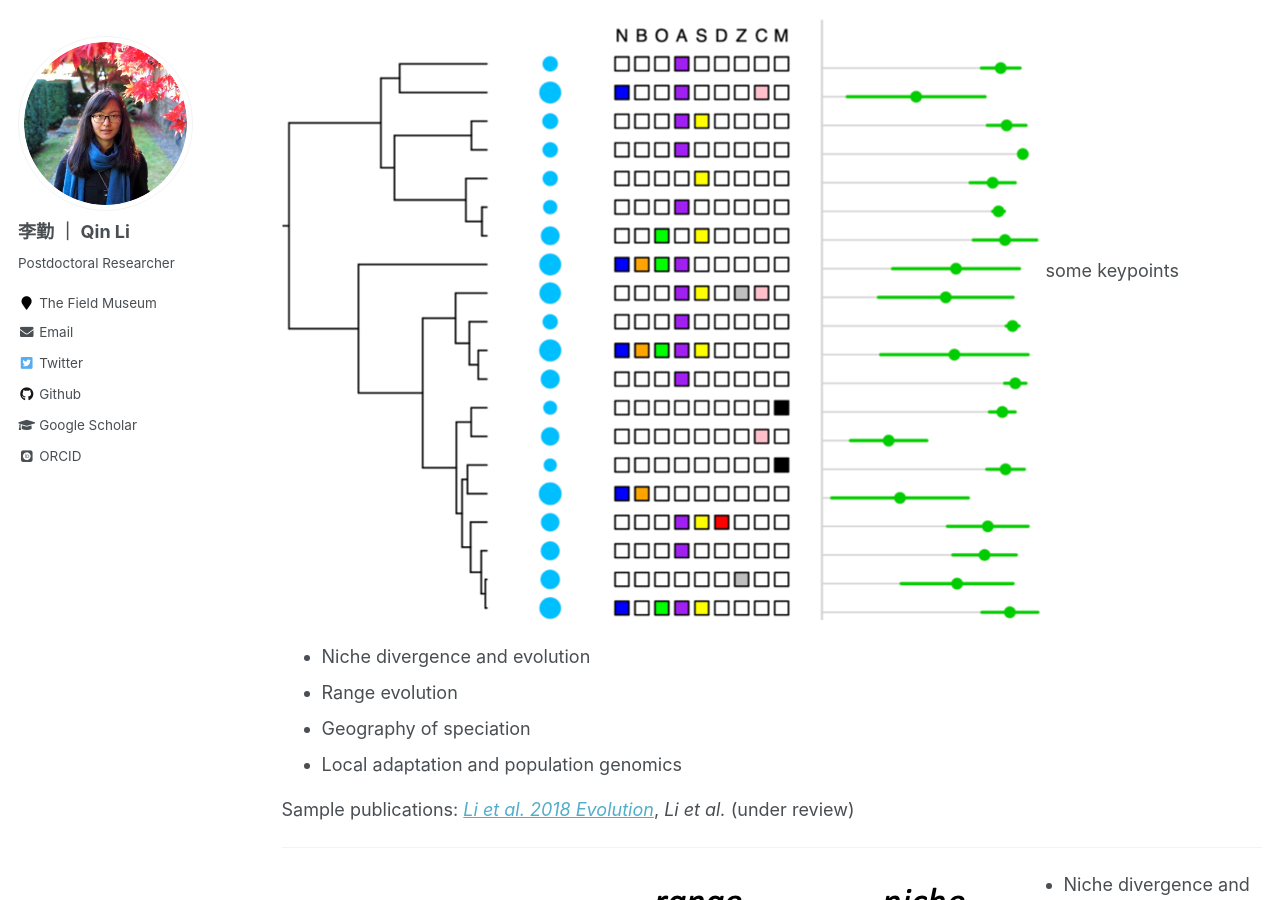
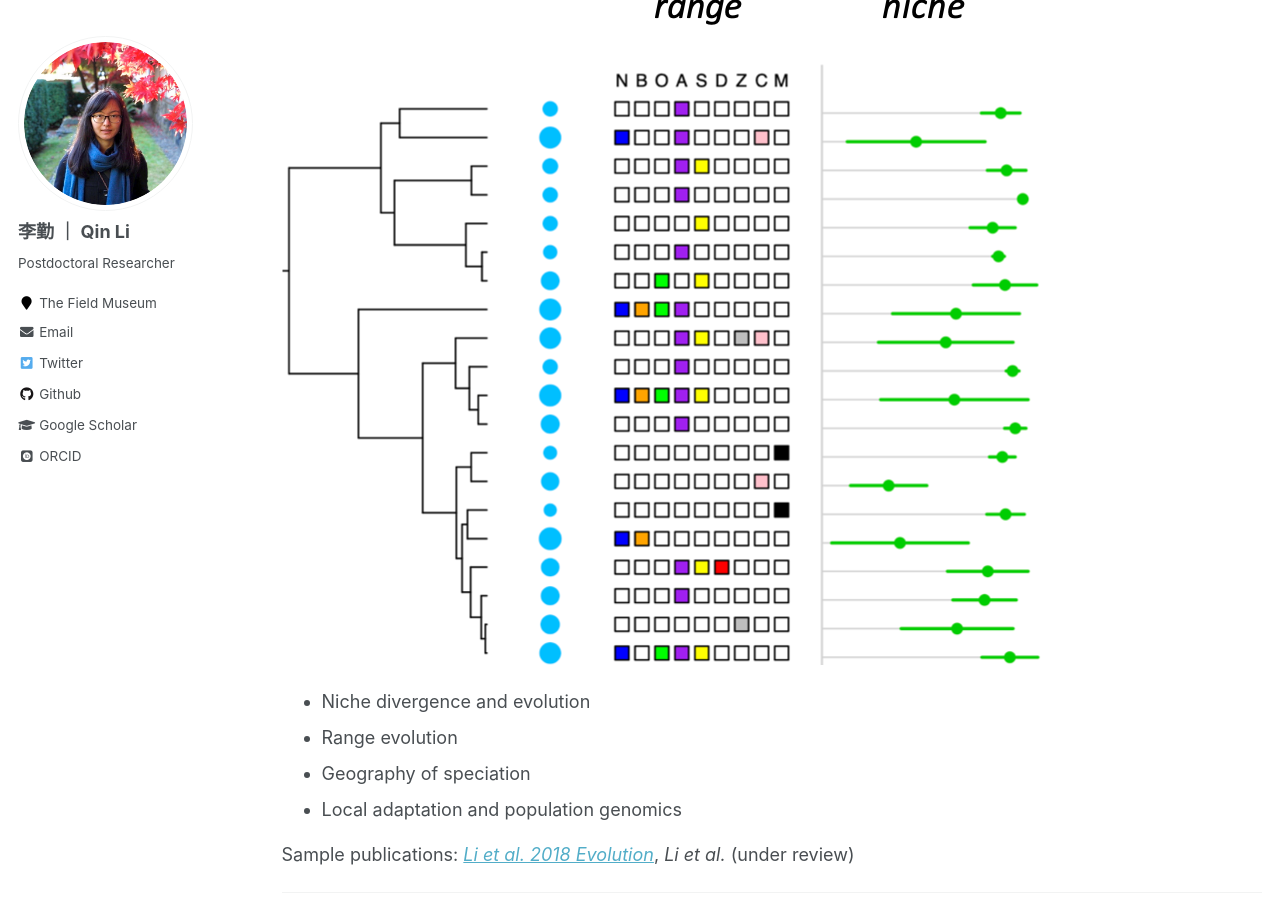
Before and after one commit to qli/qli.github.io, a Jekyll site: the page built from _pages/research.md, in a window 1280 px wide and 900 px high, scrolled down 539 px. Built offline with Jekyll 4.4.1, drawn with Linux system fonts in a browser that asks for light colours; some web fonts are replaced.

Commit message:
modify figs

```diff
--- a/_pages/research.md
+++ b/_pages/research.md
@@ -5,12 +5,15 @@ permalink: /research/
 author_profile: true
 ---
 
+<!--![](./images/fig_nicheRange.png){: width=30% style="float: left"}
+does not work
+
+![left-aligned-image](/images/fig_nicheRange.png){: .align-left}
+-->
 
 ## Ecological speciation and niche evolution
 
-<!--![](./images/fig_nicheRange.png){: width=30% style="float: left"}
-does not work-->
-<img style="float: left" width="250" src="/images/fig_nicheRange.png">
+<img style="float: left" width="300" src="/images/fig_nicheRange.png">
 - Niche divergence and evolution
 - Range evolution
 - Geography of speciation
@@ -20,7 +23,7 @@ Sample publications: [*Li et al. 2018 Evolution*](https://doi.org/10.1111/evo.13
 
 ---
 
-![image alt <](/images/fig_nicheRange.png)some keypoints
+![image alt <](/images/fig_nicheRange.png)
 - Niche divergence and evolution
 - Range evolution
 - Geography of speciation
@@ -29,15 +32,6 @@ Sample publications: [*Li et al. 2018 Evolution*](https://doi.org/10.1111/evo.13
 Sample publications: [*Li et al. 2018 Evolution*](https://doi.org/10.1111/evo.13567), *Li et al.* (under review)
 
 ---
-
-![left-aligned-image](/images/fig_nicheRange.png){: .align-left}
-- Niche divergence and evolution
-- Range evolution
-- Geography of speciation
-- Local adaptation and population genomics
-
-Sample publications: [*Li et al. 2018 Evolution*](https://doi.org/10.1111/evo.13567), *Li et al.* (under review)
-
 
 
 ## Species coexistence and community assembly
@@ -68,7 +62,7 @@ Sample publications: *Li et al.* (under review)
 
 ## Global change and species responses
 
-<img style="float: left" width="250" src="/images/fig_NAC.png">
+![limage alt <](/images/fig_nicheRange.png)
 
 - Non-analogous climate patterns
 - Range shifts under climate change
```
